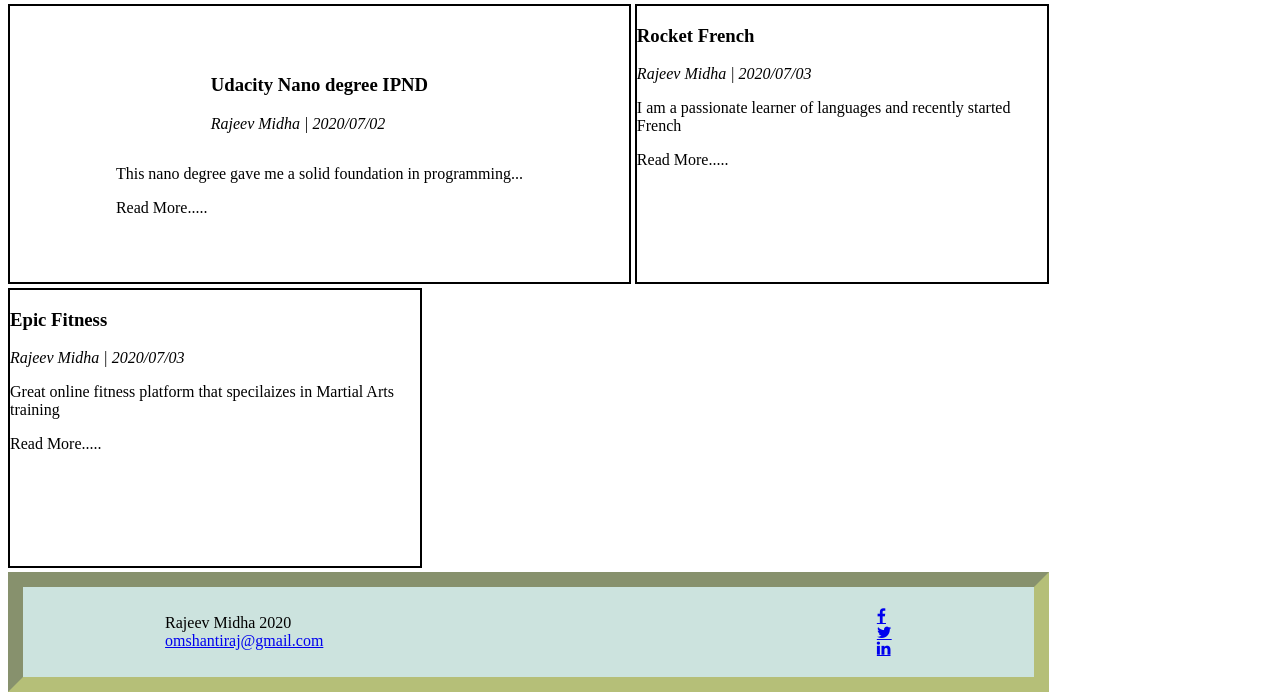
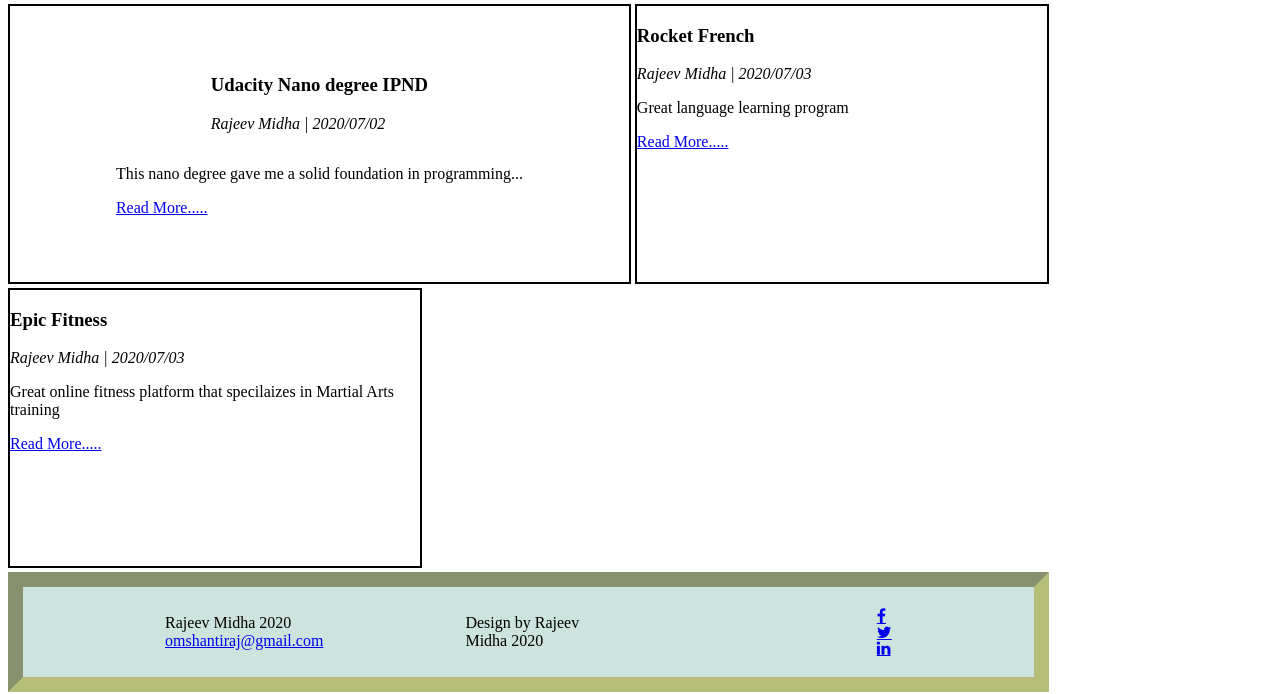
Before and after one commit to Rmidha2020/Personal-Blog-Website, a plain HTML site: page index.html in a window 1280 px wide. Shown: the part 128-822 px from the top of the page. Drawn offline with Linux system fonts and the light colour scheme.

Commit message:
Add files via upload

```diff
--- a/index.html
+++ b/index.html
@@ -29,7 +29,7 @@
 
 
       <article id="main" class="common">
-        <div class = "title_author">
+        <div id = "first_author" class = "title_author">
         <h3>Udacity Nano degree IPND</h3>
         <p><em> Rajeev Midha | 2020/07/02</em></p>
       </div>
@@ -37,7 +37,9 @@
 
 
         <p>This nano degree gave me a solid foundation in programming...</p>
+        <a href="blog-post.html" alt="Udacity" class="link">
         <p>Read More.....</p>
+      </a>
       </div>
 
       </article>
@@ -48,8 +50,13 @@
         <h3>Rocket French</h3>
         <p class = "author"><em> Rajeev Midha | 2020/07/03</em></p>
       </div>
-        <p>I am a passionate learner of languages and recently started French</p>
-        <p>Read More.....</p>
+      <div id = "box2" class="main-text">
+        <p>Great language learning program
+          <a href="#" alt="french" class="link">
+          <p>Read More.....</p>
+        </a>
+        </div>
+
       </article>
 
       <article id = "third" class = "common">
@@ -57,9 +64,13 @@
         <h3>Epic Fitness</h3>
         <p class = "author"><em> Rajeev Midha | 2020/07/03</em></p>
       </div>
+      <div id = "box3" class="main-text">
         <p>Great online fitness platform that specilaizes in Martial Arts
           training</p>
+        <a href="#" alt="fitness" class="link">
         <p>Read More.....</p>
+      </a>
+      </div>
 
       </article>
 
@@ -87,6 +98,10 @@
           <p>Rajeev Midha 2020 </br>
           <a href="mailto:omshantiraj@gmail.com">omshantiraj@gmail.com</a></p>
         </div>
+
+        <div class="center">
+          <p>Design by Rajeev Midha 2020</p>
+        </div>
         <div class="right">
 
 
```
